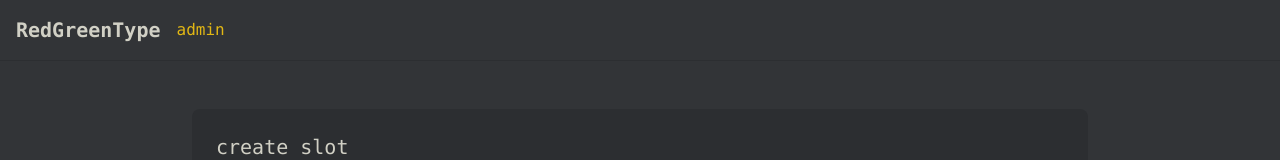
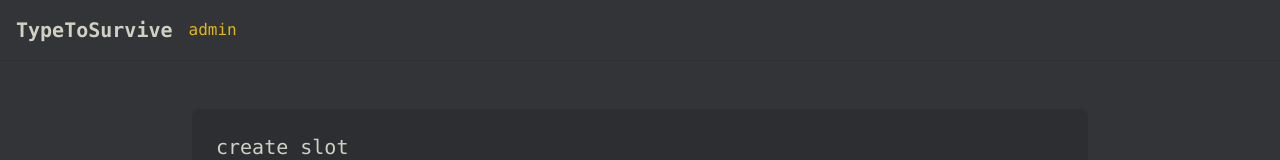
Before and after one commit to DSC-DYPCOE/RedGreenLight, a Next.js app: page /admin in a window 1280 px wide. Shown: the top 160 px of the page. Built offline with nearby package versions, Linux system fonts and the light colour scheme; no server answers.

Commit message:
Done with new things logo

```diff
--- a/app/admin/page.jsx
+++ b/app/admin/page.jsx
@@ -61,7 +61,7 @@ export default function AdminDashboard({ params }) {
       <nav className="w-full p-4 flex items-center justify-between border-b border-[#2c2e31]">
         <div className="flex items-center gap-4">
           <Link href="/" className="text-[#d1d0c5] font-bold text-xl font-mono">
-            RedGreenType
+            TypeToSurvive
           </Link>
           <span className="text-[#e2b714] font-mono">admin</span>
         </div>
--- a/app/admin/slot/[id]/page.jsx
+++ b/app/admin/slot/[id]/page.jsx
@@ -69,7 +69,7 @@ export default function SlotInfo({ params }) {
       <nav className="w-full p-4 flex items-center justify-between border-b border-[#2c2e31]">
         <div className="flex items-center gap-4">
           <Link href="/admin" className="text-[#d1d0c5] font-bold text-xl font-mono">
-            RedGreenType
+            TypeToSurvive
           </Link>
           <span className="text-[#e2b714] font-mono">admin</span>
           <span className="text-[#646669] font-mono">slot {id}</span>
--- a/app/slot/[id]/page.jsx
+++ b/app/slot/[id]/page.jsx
@@ -429,7 +429,7 @@ export default function TypingTest({ params }) {
       <nav className="sticky top-0 w-full p-4 flex items-center justify-between bg-black/20 backdrop-blur-sm z-10">
         <div className="flex items-center gap-4">
           <Link href="/" className="text-[#d1d0c5] font-bold text-xl">
-            RedGreenType
+            TypeToSurvive
           </Link>
           <div className="flex items-center gap-2 text-sm">
             <button className="px-3 py-1 rounded bg-[#2c2e31] text-[#646669]">@ punctuation</button>
--- a/app/slot/page.jsx
+++ b/app/slot/page.jsx
@@ -141,7 +141,7 @@ export default function SlotCardsList() {
         <div className="flex items-center gap-4">
           <Link href="/" className="text-[#f72585] font-bold text-xl font-mono flex items-center gap-2">
             <span className="text-2xl">◯</span>
-            RedGreenType
+            TypeToSurvive
           </Link>
         </div>
         <div className="flex items-center gap-2">
```
